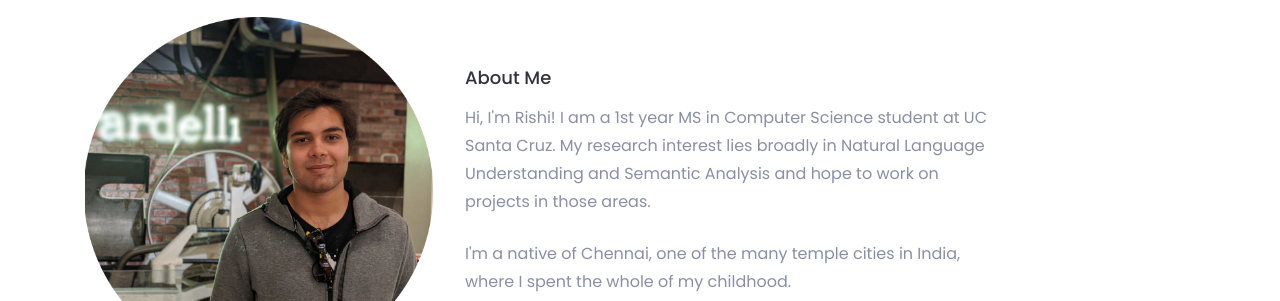
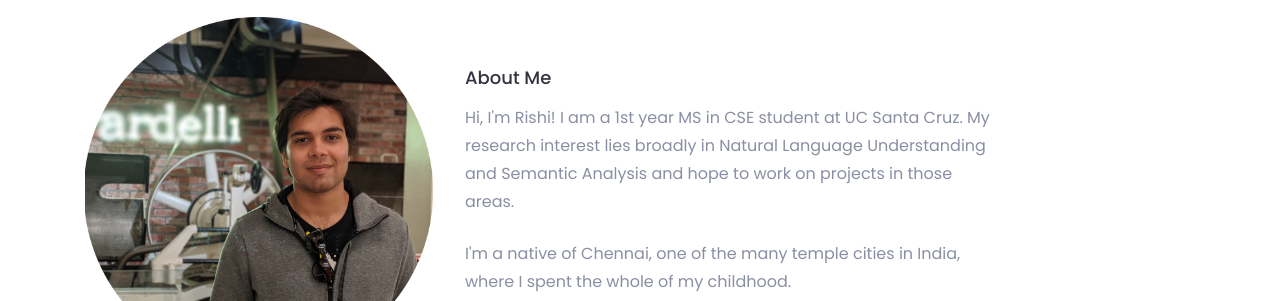
Before and after one commit to rrajasek95/rrajasek95.github.io, a Jekyll site: the page built from index.markdown, in a window 1280 px wide. Shown: the part 182-483 px from the top of the page. Built offline with Jekyll 4.4.1, drawn with Linux system fonts in a browser that asks for light colours; nearby versions of some CDN libraries; some web fonts are replaced; library files that are not in the unit come from our copies.

Commit message:
abbreviated degree course to CSE

```diff
--- a/_layouts/default.html
+++ b/_layouts/default.html
@@ -35,7 +35,7 @@
                         <div class="col-lg-6">
                             <div class="about-content mt-50">
                                 <h5 class="about-title">About Me</h5>
-                                <p>Hi, I'm Rishi! I am a 1st year MS in Computer Science student at UC Santa Cruz. My research interest lies broadly in Natural Language Understanding and Semantic Analysis and hope to work on projects in those areas.</p>
+                                <p>Hi, I'm Rishi! I am a 1st year MS in CSE student at UC Santa Cruz. My research interest lies broadly in Natural Language Understanding and Semantic Analysis and hope to work on projects in those areas.</p>
                                 <br>
                                 <p>I'm a native of Chennai, one of the many temple cities in India, where I spent the whole of my childhood.</p>
                                 <br>
```
